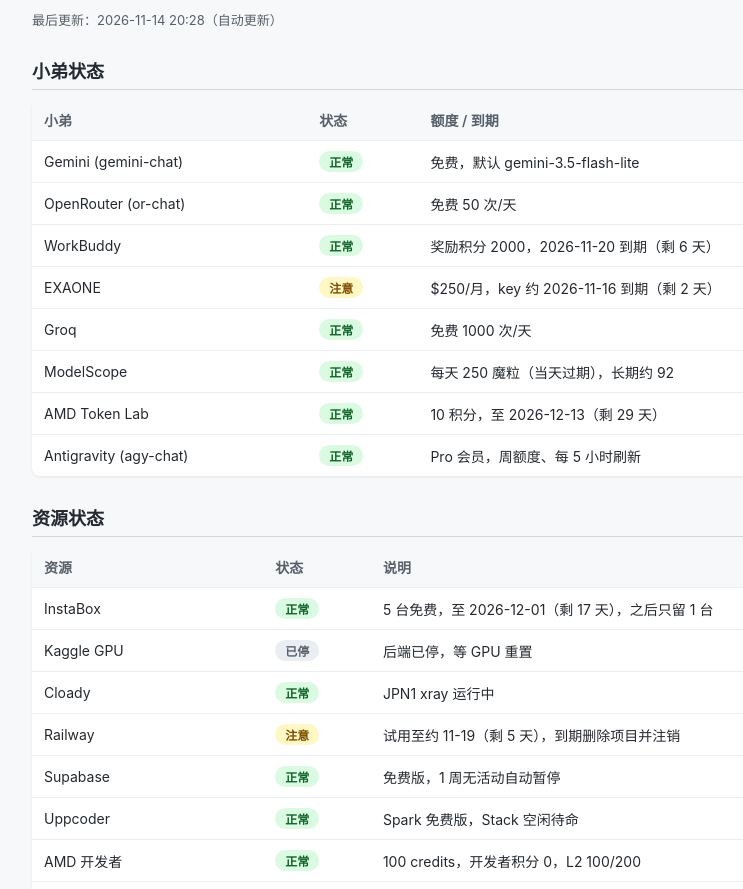
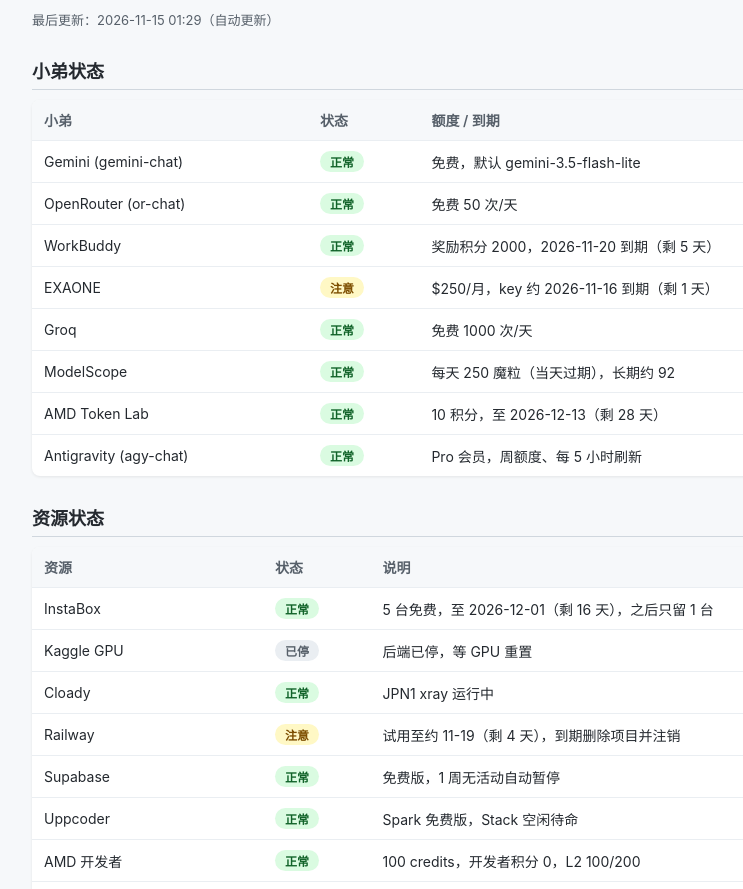
Before and after one commit to Clark626G/ai-studio, a plain HTML site: page index.html in a window 1280 px wide. Shown: the part 62-951 px from the top of the page, without its empty margins (158-901 px from the left). Drawn offline with Linux system fonts and the light colour scheme.

Commit message:
Update dashboard [skip ci]

```diff
--- a/index.html
+++ b/index.html
@@ -22,26 +22,26 @@ tr:last-child td{border-bottom:none}
 </head>
 <body>
 <h1>AI 工作室状态看板</h1>
-<p class="updated">最后更新：2026-11-14 20:28（自动更新）</p>
+<p class="updated">最后更新：2026-11-15 01:29（自动更新）</p>
 <h2>小弟状态</h2>
 <table>
 <tr><th>小弟</th><th>状态</th><th>额度 / 到期</th></tr>
 <tr><td>Gemini (gemini-chat)</td><td><span class="badge ok">正常</span></td><td>免费，默认 gemini-3.5-flash-lite</td></tr>
 <tr><td>OpenRouter (or-chat)</td><td><span class="badge ok">正常</span></td><td>免费 50 次/天</td></tr>
-<tr><td>WorkBuddy</td><td><span class="badge ok">正常</span></td><td>奖励积分 2000，2026-11-20 到期（剩 6 天）</td></tr>
-<tr><td>EXAONE</td><td><span class="badge warn">注意</span></td><td>$250/月，key 约 2026-11-16 到期（剩 2 天）</td></tr>
+<tr><td>WorkBuddy</td><td><span class="badge ok">正常</span></td><td>奖励积分 2000，2026-11-20 到期（剩 5 天）</td></tr>
+<tr><td>EXAONE</td><td><span class="badge warn">注意</span></td><td>$250/月，key 约 2026-11-16 到期（剩 1 天）</td></tr>
 <tr><td>Groq</td><td><span class="badge ok">正常</span></td><td>免费 1000 次/天</td></tr>
 <tr><td>ModelScope</td><td><span class="badge ok">正常</span></td><td>每天 250 魔粒（当天过期），长期约 92</td></tr>
-<tr><td>AMD Token Lab</td><td><span class="badge ok">正常</span></td><td>10 积分，至 2026-12-13（剩 29 天）</td></tr>
+<tr><td>AMD Token Lab</td><td><span class="badge ok">正常</span></td><td>10 积分，至 2026-12-13（剩 28 天）</td></tr>
 <tr><td>Antigravity (agy-chat)</td><td><span class="badge ok">正常</span></td><td>Pro 会员，周额度、每 5 小时刷新</td></tr>
 </table>
 <h2>资源状态</h2>
 <table>
 <tr><th>资源</th><th>状态</th><th>说明</th></tr>
-<tr><td>InstaBox</td><td><span class="badge ok">正常</span></td><td>5 台免费，至 2026-12-01（剩 17 天），之后只留 1 台</td></tr>
+<tr><td>InstaBox</td><td><span class="badge ok">正常</span></td><td>5 台免费，至 2026-12-01（剩 16 天），之后只留 1 台</td></tr>
 <tr><td>Kaggle GPU</td><td><span class="badge off">已停</span></td><td>后端已停，等 GPU 重置</td></tr>
 <tr><td>Cloady</td><td><span class="badge ok">正常</span></td><td>JPN1 xray 运行中</td></tr>
-<tr><td>Railway</td><td><span class="badge warn">注意</span></td><td>试用至约 11-19（剩 5 天），到期删除项目并注销</td></tr>
+<tr><td>Railway</td><td><span class="badge warn">注意</span></td><td>试用至约 11-19（剩 4 天），到期删除项目并注销</td></tr>
 <tr><td>Supabase</td><td><span class="badge ok">正常</span></td><td>免费版，1 周无活动自动暂停</td></tr>
 <tr><td>Uppcoder</td><td><span class="badge ok">正常</span></td><td>Spark 免费版，Stack 空闲待命</td></tr>
 <tr><td>AMD 开发者</td><td><span class="badge ok">正常</span></td><td>100 credits，开发者积分 0，L2 100/200</td></tr>
```
